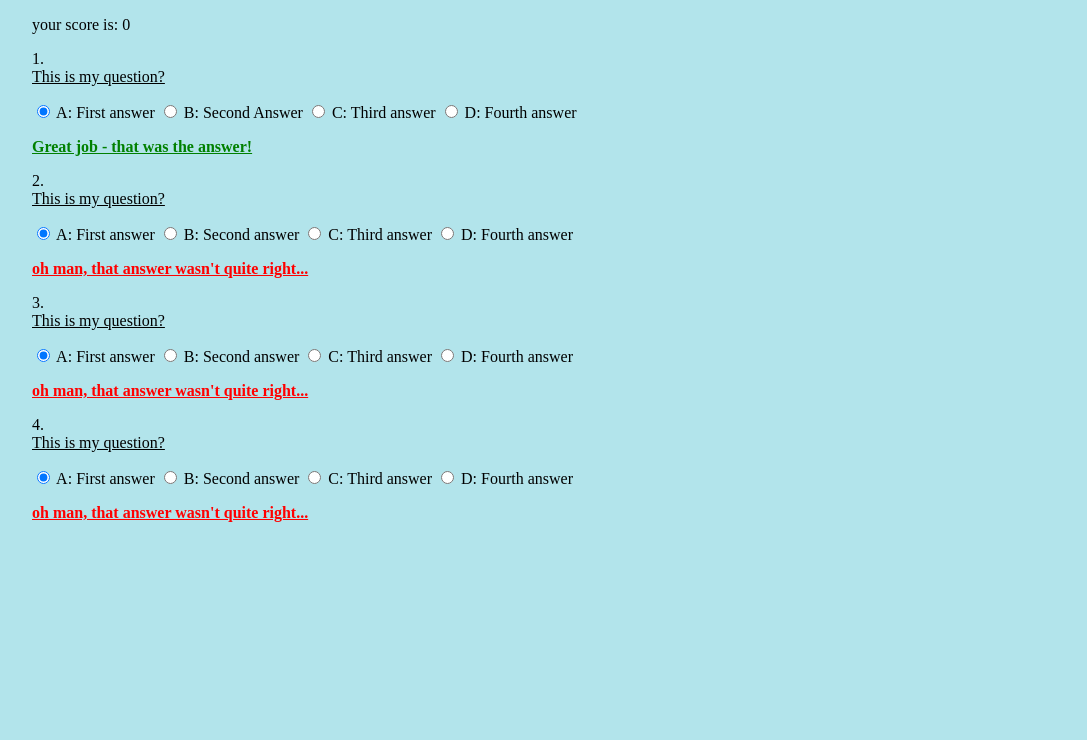
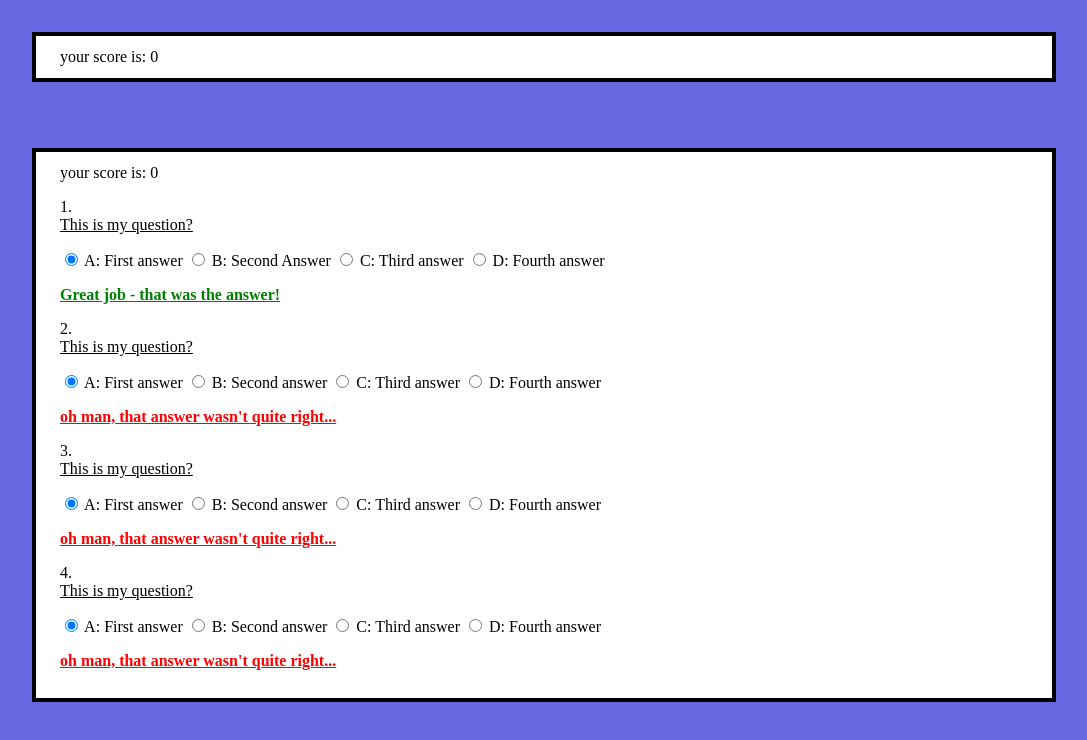
Before and after one commit to Natalie336/ptc-20223, a SvelteKit app: page / in a window 1280 px wide. Shown: the top 740 px of the page, without its empty margins (96-1183 px from the left). Built offline with nearby package versions, Linux system fonts and the light colour scheme.

Commit message:
added styles

```diff
--- a/src/app.html
+++ b/src/app.html
@@ -4,6 +4,7 @@
 		<meta charset="utf-8" />
 		<link rel="icon" href="%sveltekit.assets%/favicon.png" />
 		<meta name="viewport" content="width=device-width" />
+		<link rel="stylesheet" href="main.css" />
 		%sveltekit.head%
 	</head>
 
--- a/src/routes/+layout.svelte
+++ b/src/routes/+layout.svelte
@@ -1,17 +1,27 @@
+<script>
+	import Score from "../components/score.svelte";
+</script>
+
 <div class="background">
 	<div class="layout">
+        <div class="header">
+            <Score score={0} />
+        </div>
+        <div class="content">
 		    <slot />
         </div>
 	</div>
+</div>
+
 
 <style>
 	.background {
-        padding: 16px;
-
+		padding: 32px;
+        display: grid;
 		position: absolute;
 		inset: 0;
 
-        background-color:rgba(126, 210, 221, 0.596)
+		background-color: var(--color-purple);
 	}
 
 	.layout {
@@ -19,5 +29,19 @@
 		max-width: 1024px;
 		margin: 0 auto;
 
+        display: grid;
+        grid-template-rows: auto 1fr;
+        align-items: center;
+	}
+
+    .header,.content {
+        background-color: white;
+        border: 4px solid black;
+        padding: 12px 24px;
+    }
+
+    .header {
+        display: flex;
+        justify-content: space-between;
     }
 </style>
--- a/static/main.css
+++ b/static/main.css
@@ -0,0 +1,3 @@
+:root {
+    --color-purple: #6768e1;
+}
```
Lines whose indentation alone changed are shown as unchanged.
